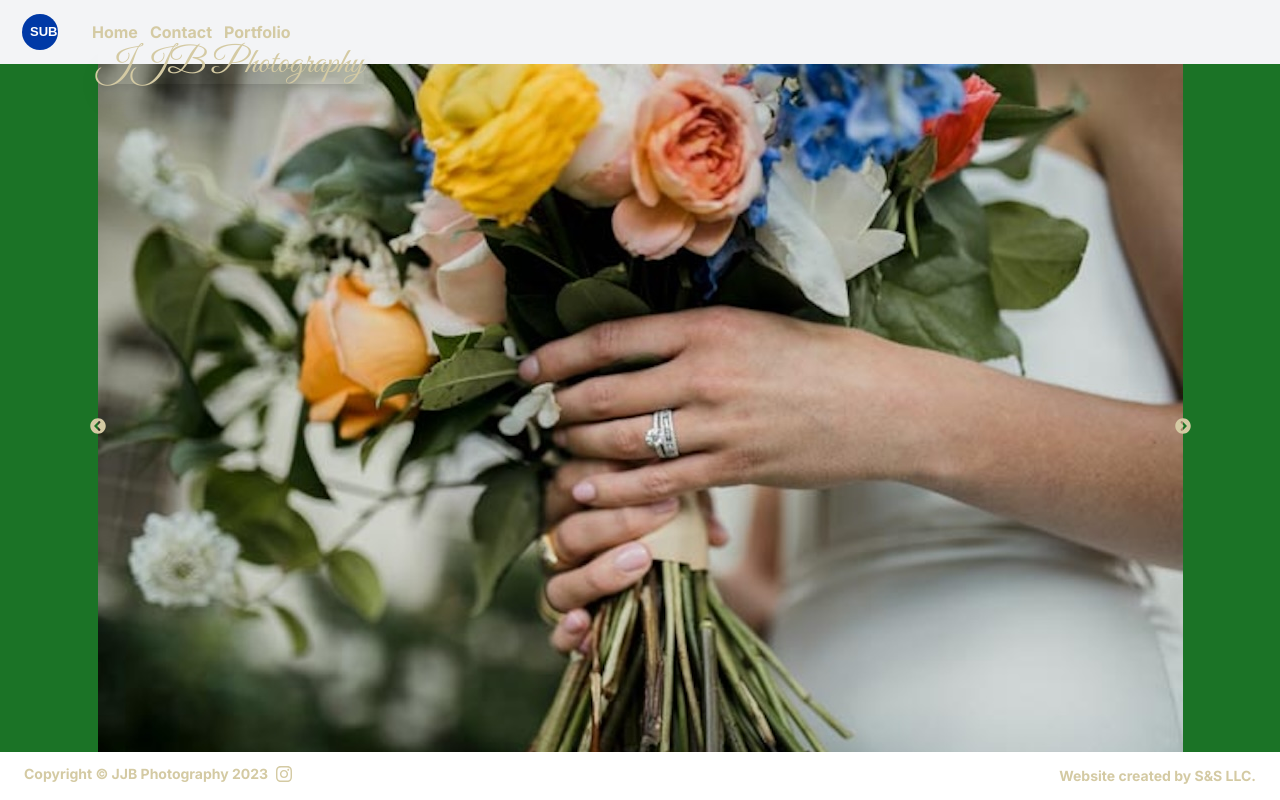
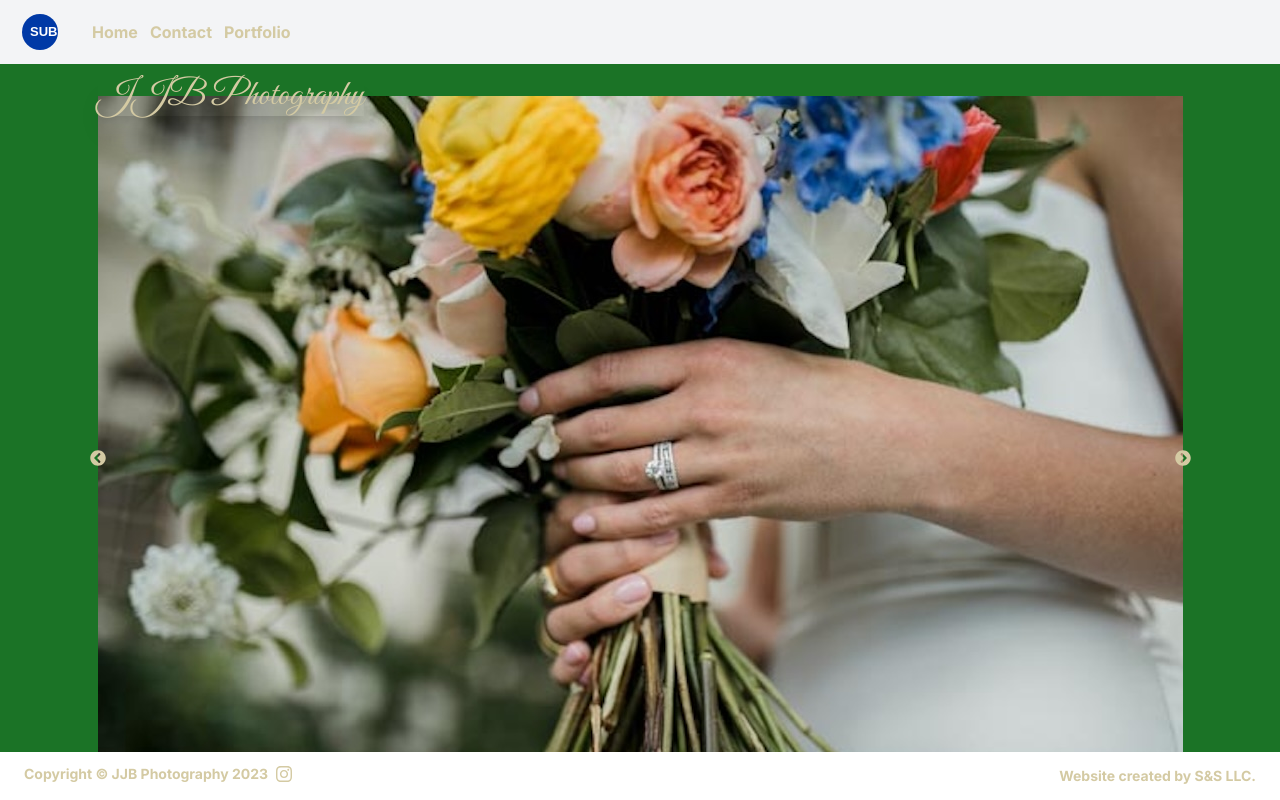
Before and after one commit to sramalho94/jjbphotography, a Next.js app: page / in a window 1280 px wide. Built offline with nearby package versions, Linux system fonts and the light colour scheme.

Commit message:
refactored margins

```diff
--- a/components/Landing.jsx
+++ b/components/Landing.jsx
@@ -33,10 +33,10 @@ const Landing = () => {
     return null
   }
   return (
-    <div className="relative flex flex-col items-center justify-center h-auto ">
+    <div className="relative flex flex-col items-center justify-center h-auto mt-8">
       <div className="absolute text-lg  z-10 left-0 -mt-10 h-full">
         <h1
-          className={`text-3xl font-GreatVibesRegular font-extrabold mb-30 md:text-4xl text-our-beige shadow-xl ${great_vibes.className}`}
+          className={`text-3xl font-GreatVibesRegular font-extrabold mb-30 md:text-4xl text-our-beige shadow-xl ${great_vibes.className} z-10`}
         >
           JJB Photography
         </h1>
```
